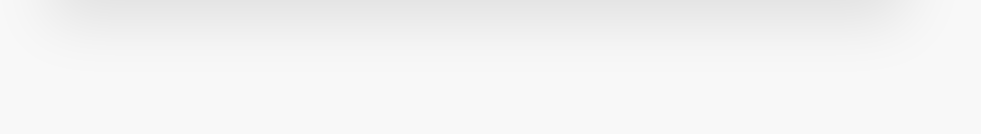
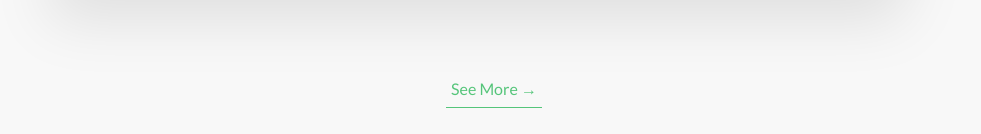
Before and after one commit to tchatchouangDaniel/natours, a website: page index.html in a window 1280 px wide. Shown: the part 4293-4427 px from the top of the page, without its empty margins (146-1127 px from the left). Drawn offline with Linux system fonts and the light colour scheme.

Commit message:
add button to story section

```diff
--- a/index.html
+++ b/index.html
@@ -297,7 +297,9 @@
             </div>
           </div>
         </div>
-        <!-- <a href="#" class="btn-text">see more &rarr;</a> -->
+        <div class="u-center-text">
+          <a href="#" class="btn-text">see more &rarr;</a>
+        </div>
       </section>
     </main>
     <!--GRID SYSTEM
--- a/sass/components/_bg-video.scss
+++ b/sass/components/_bg-video.scss
@@ -1,5 +1,7 @@
 .bg-video {
   position: absolute;
+  width: 100%;
+  height: 100%;
   top: 0;
   left: 0;
   z-index: -1;
```
Also changed, not shown: css/style.css, 1 other file.
